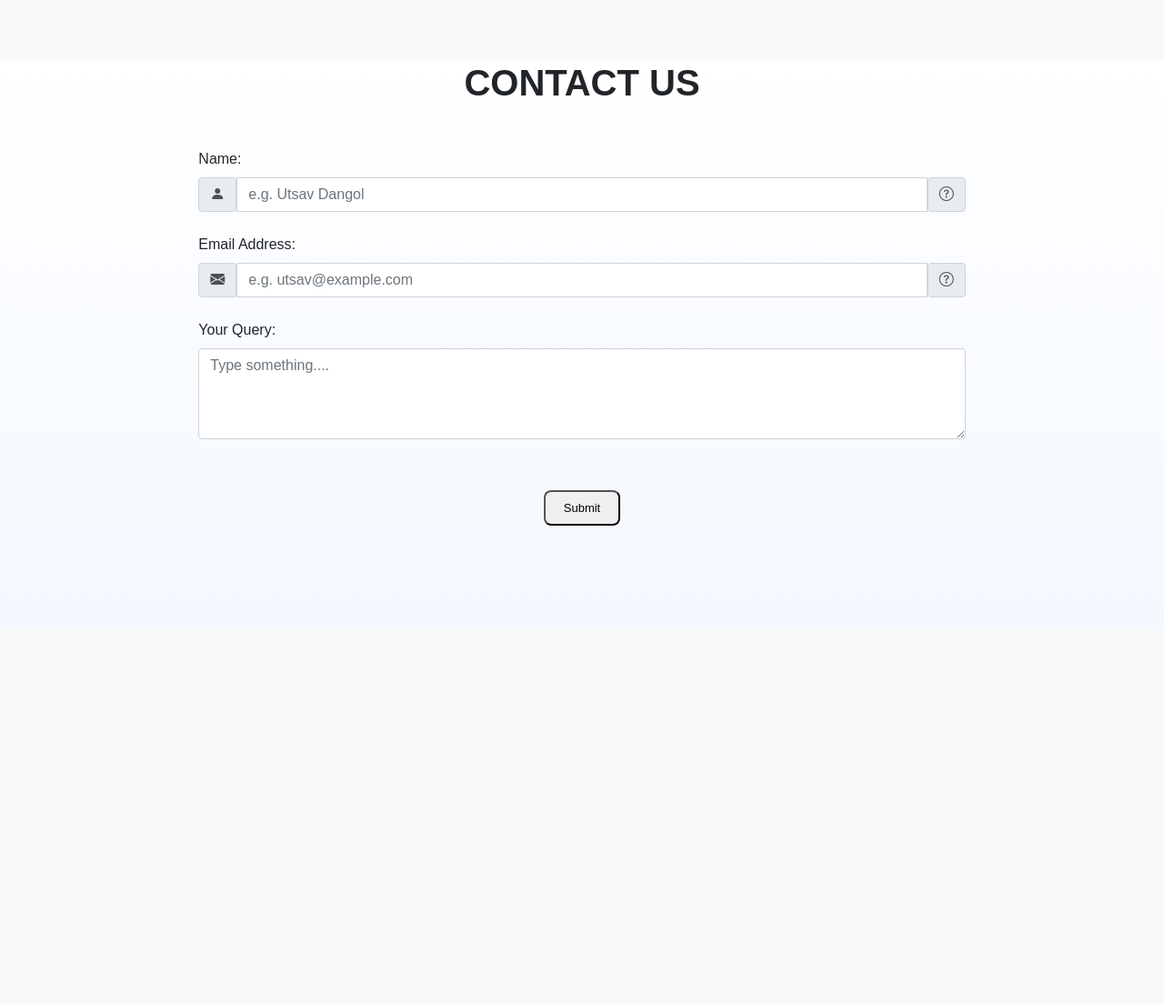
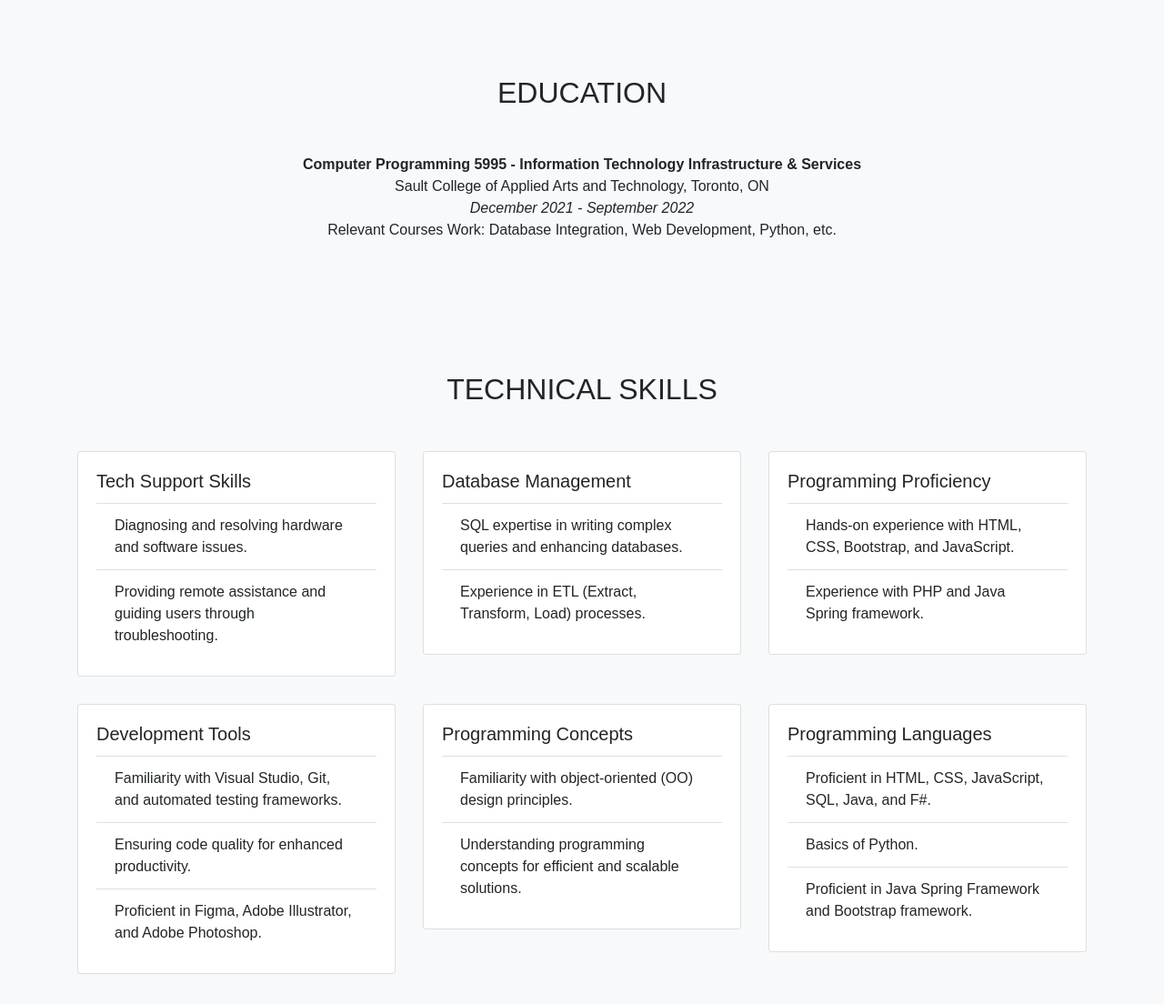
Before and after one commit to https-prajjwal/webs, a plain HTML site: page index.html in a window 1280 px wide. Shown: the part 1202-2306 px from the top of the page at 91% size. Before the commit the page ends 1892 px from the top, so only its background shows below. Drawn offline with nearby package versions, Linux system fonts and the light colour scheme.

Commit message:
Third Commit

```diff
--- a/index.html
+++ b/index.html
@@ -118,6 +118,119 @@
     </div>
 </section>
 
+
+<section id="education" class="container">
+  <div class="row">
+      <div class="col-lg-12 text-center section-heading">
+          <h2 class="text-uppercase">Education</h2>
+      </div>
+  </div>
+  <div class="row">
+      <div class="col-lg-12 text-center">
+          <p>
+              <strong>Computer Programming 5995 - Information Technology Infrastructure & Services</strong><br>
+              Sault College of Applied Arts and Technology, Toronto, ON<br>
+              <em>December 2021 - September 2022</em><br>
+              Relevant Courses Work: Database Integration, Web Development, Python, etc.
+          </p>
+      </div>
+  </div>
+</section>
+
+
+<section id="skills" class="container mt-5">
+  <div class="row">
+      <div class="col-lg-12 text-center section-heading">
+          <h2 class="text-uppercase">Technical Skills</h2>
+      </div>
+  </div>
+  <div class="row">
+      <!-- Tech Support Skills Card -->
+      <div class="col-md-4">
+          <div class="card">
+              <div class="card-body">
+                  <h5 class="card-title">Tech Support Skills</h5>
+                  <ul class="list-group list-group-flush">
+                      <li class="list-group-item">Diagnosing and resolving hardware and software issues.</li>
+                      <li class="list-group-item">Providing remote assistance and guiding users through troubleshooting.</li>
+                  </ul>
+              </div>
+          </div>
+      </div>
+
+      <!-- Database Management Card -->
+      <div class="col-md-4">
+          <div class="card">
+              <div class="card-body">
+                  <h5 class="card-title">Database Management</h5>
+                  <ul class="list-group list-group-flush">
+                      <li class="list-group-item">SQL expertise in writing complex queries and enhancing databases.</li>
+                      <li class="list-group-item">Experience in ETL (Extract, Transform, Load) processes.</li>
+                  </ul>
+              </div>
+          </div>
+      </div>
+
+      <!-- Programming Proficiency Card -->
+      <div class="col-md-4">
+          <div class="card">
+              <div class="card-body">
+                  <h5 class="card-title">Programming Proficiency</h5>
+                  <ul class="list-group list-group-flush">
+                      <li class="list-group-item">Hands-on experience with HTML, CSS, Bootstrap, and JavaScript.</li>
+                      <li class="list-group-item">Experience with PHP and Java Spring framework.</li>
+                  </ul>
+              </div>
+          </div>
+      </div>
+
+      <!-- Development Tools Card -->
+      <div class="col-md-4">
+          <div class="card">
+              <div class="card-body">
+                  <h5 class="card-title">Development Tools</h5>
+                  <ul class="list-group list-group-flush">
+                      <li class="list-group-item">Familiarity with Visual Studio, Git, and automated testing frameworks.</li>
+                      <li class="list-group-item">Ensuring code quality for enhanced productivity.</li>
+                      <li class="list-group-item">Proficient in Figma, Adobe Illustrator, and Adobe Photoshop.</li>
+                  </ul>
+              </div>
+          </div>
+      </div>
+
+
+
+      <!-- Programming Concepts Card -->
+      <div class="col-md-4">
+        <div class="card">
+            <div class="card-body">
+                <h5 class="card-title">Programming Concepts</h5>
+                <ul class="list-group list-group-flush">
+                    <li class="list-group-item">Familiarity with object-oriented (OO) design principles.</li>
+                    <li class="list-group-item">Understanding programming concepts for efficient and scalable solutions.</li>
+                </ul>
+            </div>
+        </div>
+    </div>
+
+
+      <!-- Programming Languages Card -->
+      <div class="col-md-4">
+          <div class="card">
+              <div class="card-body">
+                  <h5 class="card-title">Programming Languages</h5>
+                  <ul class="list-group list-group-flush">
+                      <li class="list-group-item">Proficient in HTML, CSS, JavaScript, SQL, Java, and F#.</li>
+                      <li class="list-group-item">Basics of Python.</li>
+                      <li class="list-group-item">Proficient in Java Spring Framework and Bootstrap framework.</li>
+                  </ul>
+              </div>
+          </div>
+      </div>
+  </div>
+</section>
+
+
 <!-- Contact Section -->
 <div class="container-xxxl overflow-hidden" style="margin-top:64px; background: linear-gradient(#ffffff,#F3F8FF);margin-left: 0; margin-right: 0; padding-bottom: 64px;">
   <div class="text-center">
```
